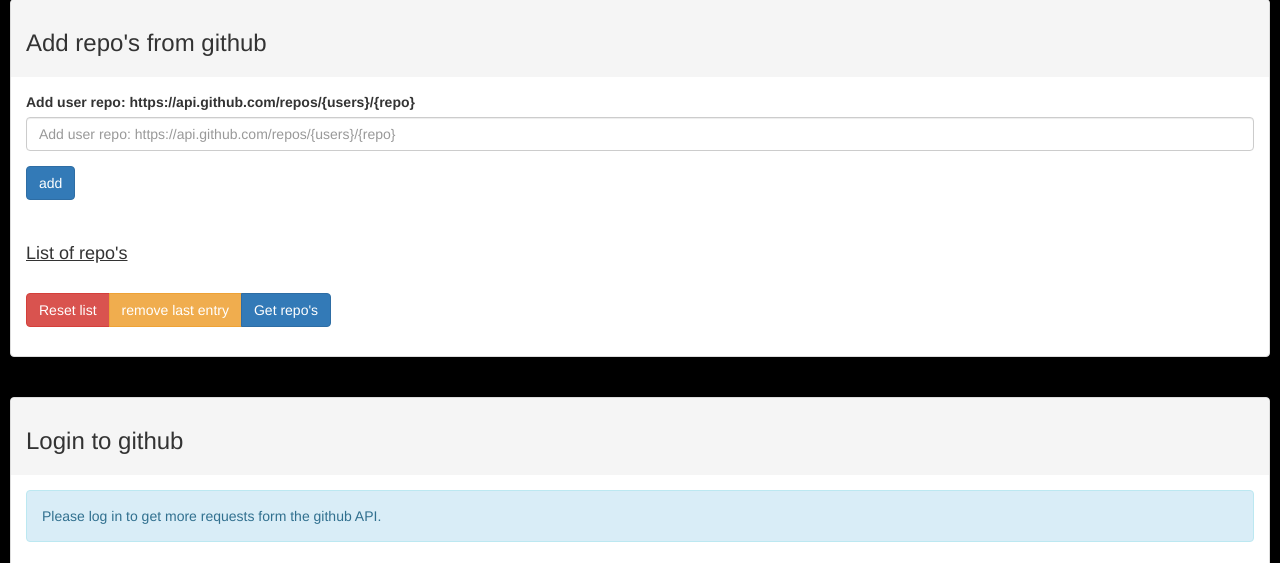
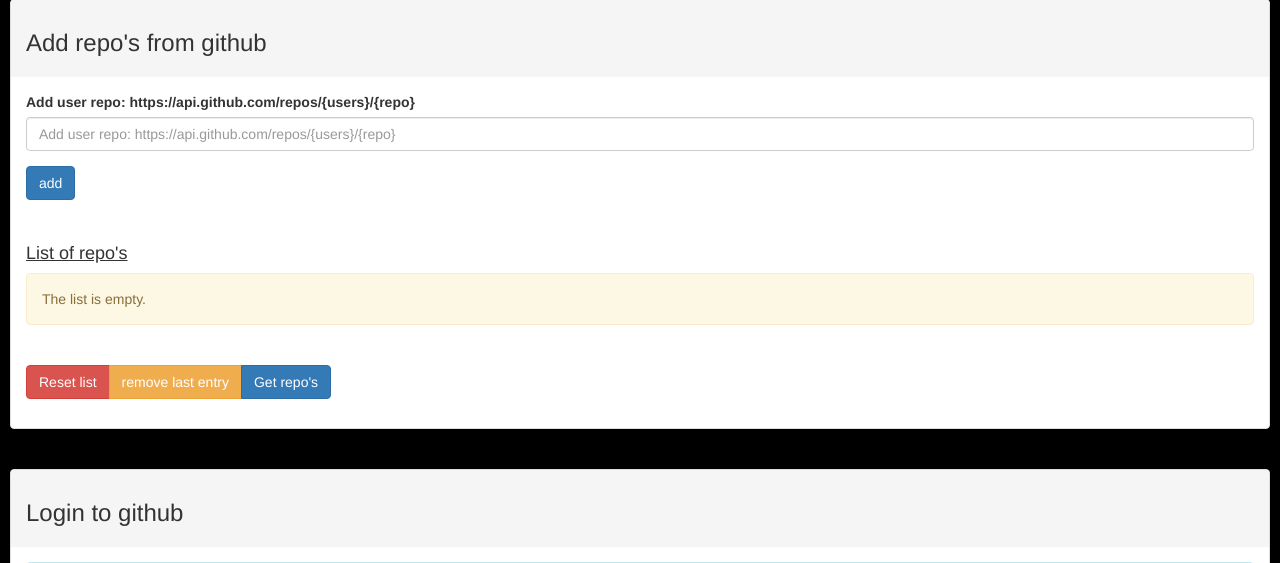
Before and after one commit to DimiLyb/Gittyhub, a Django app: page / in a window 1280 px wide. Shown: the part 236-799 px from the top of the page. Run offline with Django 3.2, Linux system fonts and the light colour scheme; some libraries are stand-ins or nearby versions.

Commit message:
adding extra info

```diff
--- a/gittyhub/mainapp/repo.py
+++ b/gittyhub/mainapp/repo.py
@@ -10,6 +10,7 @@ import json, zipfile, git, sys, os.path, requests, shutil, platform, urllib.requ
 from collections import Counter
 from gittyhub import settings
 
+#req = urllib.request
 
 def getrepo(valu , request):
     #with urllib.request.urlopen(valu, auth=requests.auth.HTTPBasicAuth('', '')) as url: s = url.read()
--- a/gittyhub/mainapp/templates/anwser.html
+++ b/gittyhub/mainapp/templates/anwser.html
@@ -58,7 +58,6 @@
 
     <div class="alert alert-warning">
         <p>The url in the list is not correct.</p>
-
     </div>
 {% endif %}
     <br>
--- a/gittyhub/mainapp/templates/repo.html
+++ b/gittyhub/mainapp/templates/repo.html
@@ -30,9 +30,16 @@
             </form>
             <br>
             <u><h4>List of repo's</h4></u>
+            {% if mylist %}
             {% for myl in mylist %}
                     <ul>{{myl}}</ul>
             {% endfor %}
+            {% endif %}
+            {% if not mylist %}
+                <div class="alert alert-warning">
+                    <p>The list is empty.</p>
+                </div>
+            {% endif %}
             <br>
             <form action="/" method="POST" class="form">
                 {% csrf_token %}
--- a/gittyhub/mainapp/views.py
+++ b/gittyhub/mainapp/views.py
@@ -31,6 +31,7 @@ def index(request):
             if form.is_valid():
                 mylist.append( form.cleaned_data['getjson'] )
                 request.session['mylist'] = mylist
+                form = NameForm()
                 return render(request, 'repo.html', {'form': form, 'mylist': mylist, 'log': log, 'err': errorm})
 
         if 'submit' in request.POST: #Login
```
Also changed, not shown: README.md, gittyhub/db.sqlite3.
